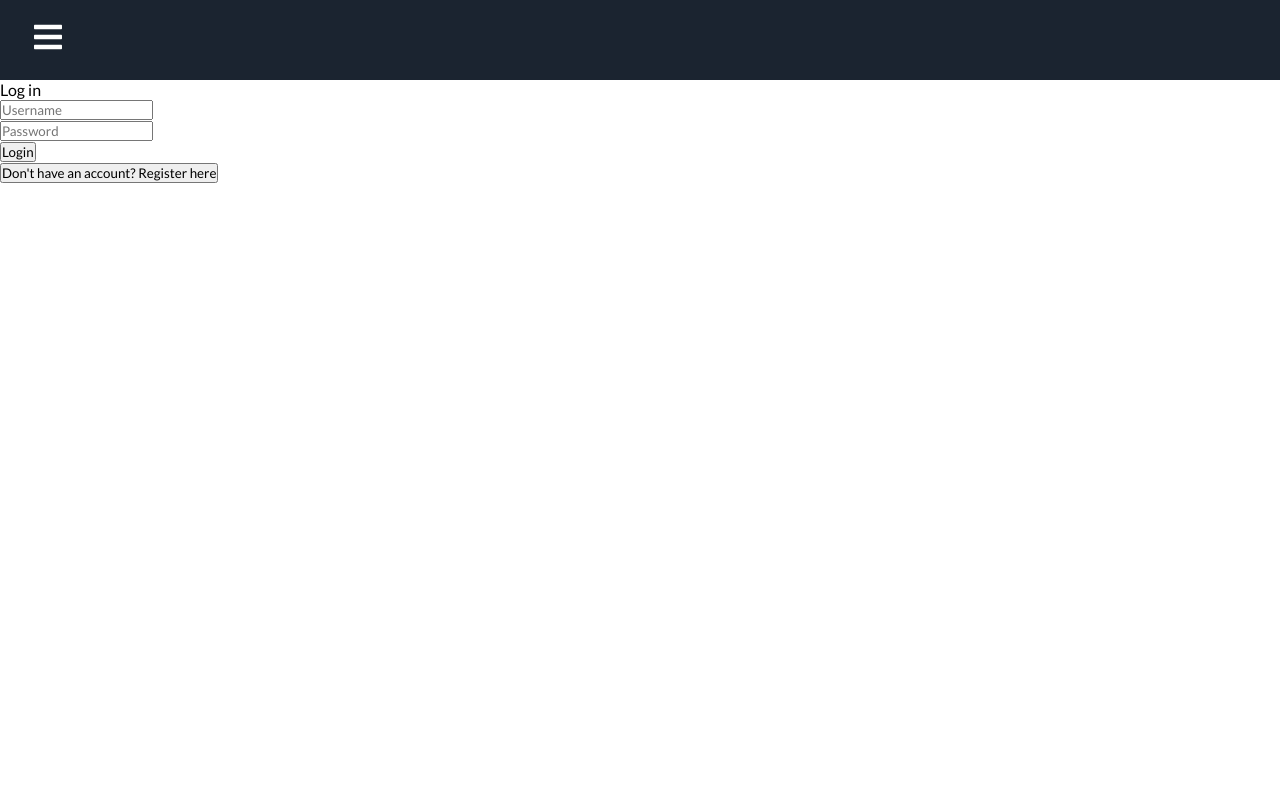
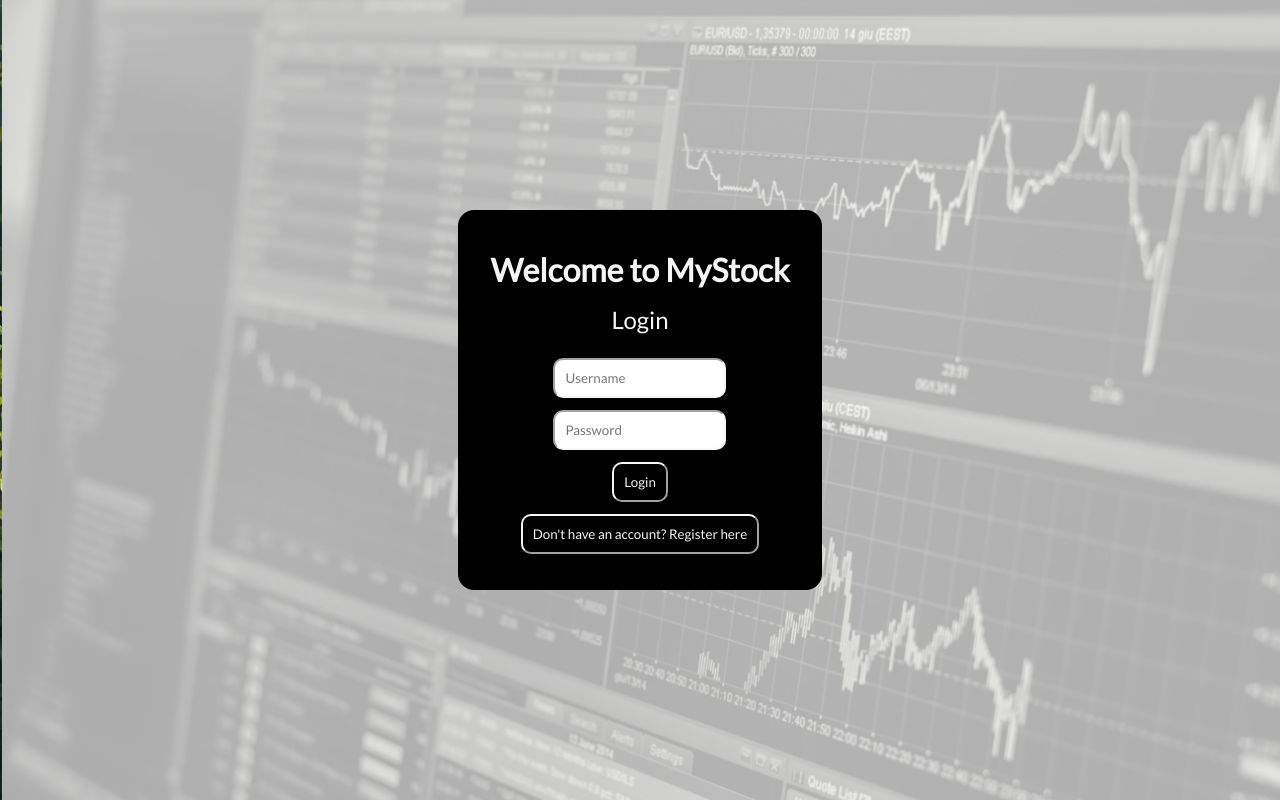
Before and after one commit to Isabella-Tsui/StockMarketApp, a React (Create React App) app in the folder front-end/: page /login in a window 1280 px wide. Built offline with nearby package versions, Linux system fonts and the light colour scheme; the HTML template or start-up script is replaced by a standard one.

Commit message:
Finished adding login and registration logic

```diff
--- a/front-end/package.json
+++ b/front-end/package.json
@@ -8,7 +8,7 @@
     "@testing-library/user-event": "^13.5.0",
     "react": "^18.2.0",
     "react-dom": "^18.2.0",
-    "react-router-dom": "^6.14.0",
+    "react-router-dom": "^6.14.1",
     "react-scripts": "5.0.1",
     "start": "^5.1.0",
     "web-vitals": "^2.1.4"
--- a/front-end/public/index.html
+++ b/front-end/public/index.html
@@ -14,7 +14,7 @@
       manifest.json provides metadata used when your web app is installed on a
       user's mobile device or desktop. See https://developers.google.com/web/fundamentals/web-app-manifest/
     -->
-    <link rel="manifest" href="%PUBLIC_URL%/manifest.json" />
+    <!-- <link rel="manifest" href="%PUBLIC_URL%/manifest.json" /> -->
     <!--
       Notice the use of %PUBLIC_URL% in the tags above.
       It will be replaced with the URL of the `public` folder during the build.
--- a/front-end/src/App.js
+++ b/front-end/src/App.js
@@ -2,7 +2,12 @@ import { useState, useEffect } from "react";
 import "./App.css";
 import config from "./config";
 import Navbar from "./components/Navbar";
-import { BrowserRouter as Router, Routes, Route } from "react-router-dom";
+import {
+  BrowserRouter as Router,
+  Routes,
+  Route,
+  Navigate,
+} from "react-router-dom";
 import Home from "./pages/Home";
 import Watchlist from "./pages/Watchlist";
 import Trending from "./pages/Trending";
@@ -10,9 +15,18 @@ import LoginPage from "./pages/LoginPage";
 import RegistrationPage from "./pages/RegistrationPage";
 
 function App() {
-  /*
-    Uncomment lines 12-25 once you've configured your backend/server.js file
-  */
+  const [isAuthenticated, setIsAuthenticated] = useState(false);
+  const handleLogin = () => {
+    setIsAuthenticated(true);
+  };
+
+  const handleLogout = () => {
+    setIsAuthenticated(false);
+  };
+
+  useEffect(() => {
+    console.log("isAuthenticated:", isAuthenticated);
+  }, [isAuthenticated]);
 
   // const getCurrentUsers = () => {
   //   // Make a GET request to backend at members endpoint
@@ -49,18 +63,21 @@ function App() {
   //   </div>
   // );
   return (
-    <>
-      <Router>
-        <Navbar />
-        <Routes>
-          <Route path="/register" Component={RegistrationPage} />
-          <Route path="/login" Component={LoginPage} />
-          <Route path="/" Component={Home} />
-          <Route path="/watchlist" Component={Watchlist} />
-          <Route path="/trending" Component={Trending} />
-        </Routes>
-      </Router>
-    </>
+    <Router>
+      {isAuthenticated && <Navbar onLogout={handleLogout} />}
+      <Routes>
+        <Route
+          path="/"
+          element={
+            isAuthenticated ? <Home /> : <Navigate to="/login" replace />
+          }
+        />
+        <Route path="/login" element={<LoginPage onLogin={handleLogin} />} />
+        <Route path="/register" element={<RegistrationPage />} />
+        <Route path="/watchlist" element={<Watchlist />} />
+        <Route path="/trending" element={<Trending />} />
+      </Routes>
+    </Router>
   );
 }
 
--- /dev/null
+++ b/front-end/src/components/Authentication.css
@@ -0,0 +1,70 @@
+.authentication-form-container {
+  min-height: 100vh;
+  background-image: url("../images/authenticationBG.png");
+  background-size: cover;
+  align-items: center;
+  justify-content: center;
+  display: flex;
+  color: #000;
+}
+
+.authentication-form {
+  display: flex;
+  flex-direction: column;
+  align-items: center;
+  width: auto;
+  background-color: #000;
+  height: auto;
+  border-radius: 1rem;
+  padding: 2rem;
+}
+
+.title-page {
+  text-align: center;
+  color: whitesmoke;
+  font-weight: bold;
+  font-size: xx-large;
+  padding-top: 0.5rem;
+  padding-bottom: 0.5rem;
+}
+
+.authentication-type {
+  padding-top: 0.5rem;
+  padding-bottom: 1rem;
+  text-align: left;
+  color: whitesmoke;
+  font-size: x-large;
+}
+
+.submit-button,
+.input-field {
+  padding-top: 0.5rem;
+  padding-bottom: 0.25rem;
+}
+
+.user-input,
+.generic-button {
+  border-color: whitesmoke;
+  background-color: black;
+  padding: 10px;
+  border-radius: 10px;
+  cursor: pointer;
+  color: whitesmoke;
+}
+
+.user-input {
+  border-color: whitesmoke;
+  background-color: white;
+  color: black;
+}
+
+.user-msg {
+  color: whitesmoke;
+  padding-bottom: 20px;
+}
+
+.authentication-error {
+  color: red;
+  padding-top: 10px;
+  padding-bottom: 10px;
+}
--- a/front-end/src/components/ChangeRoute.js
+++ /dev/null
@@ -1,6 +0,0 @@
-// import { Navigate } from "react-router-dom";
-
-// export const ChangeRoute = (props) => {
-//   let newPath = props;
-//   Navigate(newPath);
-// };
--- a/front-end/src/components/InputField.js
+++ b/front-end/src/components/InputField.js
@@ -2,9 +2,9 @@ import React from "react";
 
 const InputField = (props) => {
   return (
-    <div className="inputField">
+    <div className="input-field">
       <input
-        className="userInput"
+        className="user-input"
         type={props.type}
         placeholder={props.placeholder}
         value={props.value}
--- a/front-end/src/components/LoginForm.js
+++ b/front-end/src/components/LoginForm.js
@@ -2,8 +2,9 @@ import React, { useState } from "react";
 import InputField from "./InputField";
 import SubmitButton from "./SubmitButton";
 import { useNavigate } from "react-router-dom";
+import "./Authentication.css";
 
-const LoginForm = () => {
+const LoginForm = ({ onLogin }) => {
   const [username, setUsername] = useState("");
   const [password, setPassword] = useState("");
   const [buttonDisabled, setButtonDisabled] = useState(false);
@@ -37,7 +38,7 @@ const LoginForm = () => {
         password: password,
       });
 
-      let res = await fetch("/login", {
+      let res = await fetch("http://localhost:4000/login", {
         method: "post",
         headers: {
           Accept: "application/json",
@@ -50,8 +51,12 @@ const LoginForm = () => {
       });
 
       let result = await res.json();
-      console.log(result);
+      console.log("result: ", { result });
+      console.log("result.username: ", result.username);
+      console.log("result.success: ", result.success);
+
       if (result && result.success) {
+        onLogin();
         navigate("/");
       } else if (result && result.success === false) {
         resetLoginForm();
@@ -65,8 +70,10 @@ const LoginForm = () => {
   };
 
   return (
-    <div className="loginForm">
-      Log in
+    <div className="authentication-form-container">
+      <div className="authentication-form">
+        <label className="title-page">Welcome to MyStock</label>
+        <label className="authentication-type">Login</label>
         <InputField
           type="text"
           placeholder="Username"
@@ -79,13 +86,19 @@ const LoginForm = () => {
           value={password}
           onChange={handlePasswordChange}
         />
-      <SubmitButton text="Login" disabled={buttonDisabled} onClick={doLogin} />
+        {loginError && <div className="authentication-error">{loginError}</div>}
+        <SubmitButton
+          text="Login"
+          disabled={buttonDisabled}
+          onClick={doLogin}
+        />
         <SubmitButton
           text="Don't have an account? Register here"
           disabled={buttonDisabled}
           onClick={() => navigate("/register")}
         />
       </div>
+    </div>
   );
 };
 
--- a/front-end/src/components/RegistrationForm.js
+++ b/front-end/src/components/RegistrationForm.js
@@ -7,7 +7,9 @@ const RegistrationForm = () => {
   const [username, setUsername] = useState("");
   const [password, setPassword] = useState("");
   const [name, setName] = useState("");
+  const [buttonDisabled, setButtonDisabled] = useState(false);
   const [registrationStatus, setRegistrationStatus] = useState(false);
+  const [registrationError, setRegistrationError] = useState("");
   const navigate = useNavigate();
 
   const handleUsernameChange = (e) => {
@@ -22,13 +24,28 @@ const RegistrationForm = () => {
     setName(e.target.value);
   };
 
+  const resetRegistrationForm = () => {
+    setUsername("");
+    setPassword("");
+    setName("");
+    setButtonDisabled(false);
+  };
+
   const handleRegistration = async () => {
-    if (!username || !password || !name) {
-      return;
-    }
+    if (!username || !password || !name) return;
+    setButtonDisabled(true);
+    console.log("1");
 
     try {
-      let res = await fetch("/register", {
+      console.log("2");
+      let body = JSON.stringify({
+        username: username,
+        password: password,
+        name: name,
+      });
+      console.log("3");
+
+      let res = await fetch("http://localhost:4000/register", {
         method: "post",
         headers: {
           Accept: "application/json",
@@ -41,23 +58,40 @@ const RegistrationForm = () => {
         }),
       });
 
+      console.log("4");
+
       let result = await res.json();
+      console.log("result: ", { result });
+      console.log("result.username: ", result.username);
+      console.log("result.password: ", result.passsword);
+      console.log("result.name: ", result.name);
+      console.log("result.success: ", result.success);
+
+      console.log("5");
+
       if (result && result.success) {
         setRegistrationStatus(true);
+        console.log("6");
       } else if (result && result.success === false) {
-        // Handle registration error here
+        resetRegistrationForm();
+        setRegistrationError(result.msg);
+        console.log("7");
       }
     } catch (e) {
+      console.log("8");
       console.log(e);
-      // Handle registration error here
+      resetRegistrationForm();
+      setRegistrationError("An error occured. Please try again.");
     }
   };
 
   return (
-    <div className="registrationForm">
+    <div className="authentication-form-container">
+      <div className="authentication-form">
         {!registrationStatus ? (
           <>
-          Register
+            <label className="title-page">Welcome to MyStock</label>
+            <label className="authentication-type">Register an Account</label>
             <InputField
               type="text"
               placeholder="Username"
@@ -76,29 +110,35 @@ const RegistrationForm = () => {
               value={name}
               onChange={handleNameChange}
             />
+            {registrationError && (
+              <div className="authentication-error">{registrationError}</div>
+            )}
             <SubmitButton
               text="Register"
-            disabled={false}
+              disabled={buttonDisabled}
               onClick={handleRegistration}
             />
             <SubmitButton
               text="Have an account? Login here"
-            disabled={false}
+              disabled={buttonDisabled}
               onClick={() => navigate("/login")}
             />
           </>
         ) : (
           <div>
-          <p>Account successfully created!</p>
-          <p>Please log in with your new credentials.</p>
+            <p className="user-msg">
+              Account successfully created! Please log in with your new
+              credentials.
+            </p>
             <SubmitButton
-            text="Go to Login"
+              text="Login"
               disabled={false}
               onClick={() => navigate("/login")}
             />
           </div>
         )}
       </div>
+    </div>
   );
 };
 
--- a/front-end/src/components/SubmitButton.js
+++ b/front-end/src/components/SubmitButton.js
@@ -2,9 +2,9 @@ import React from "react";
 
 const SubmitButton = (props) => {
   return (
-    <div className="submitButton">
+    <div className="submit-button">
       <button
-        className="genericButton"
+        className="generic-button"
         disabled={props.disabled}
         onClick={props.onClick}
       >
--- a/front-end/src/pages/LoginPage.js
+++ b/front-end/src/pages/LoginPage.js
@@ -1,6 +1,6 @@
 import React from "react";
 import LoginForm from "../components/LoginForm";
 
-export default function LoginPage() {
-  return <LoginForm />;
+export default function LoginPage({ onLogin }) {
+  return <LoginForm onLogin={onLogin} />;
 }
```
Also changed, not shown: front-end/src/images/authenticationBG.png (added), 1 other file (tests, documents, lock files or other folders). Lines whose indentation alone changed are shown as unchanged.
